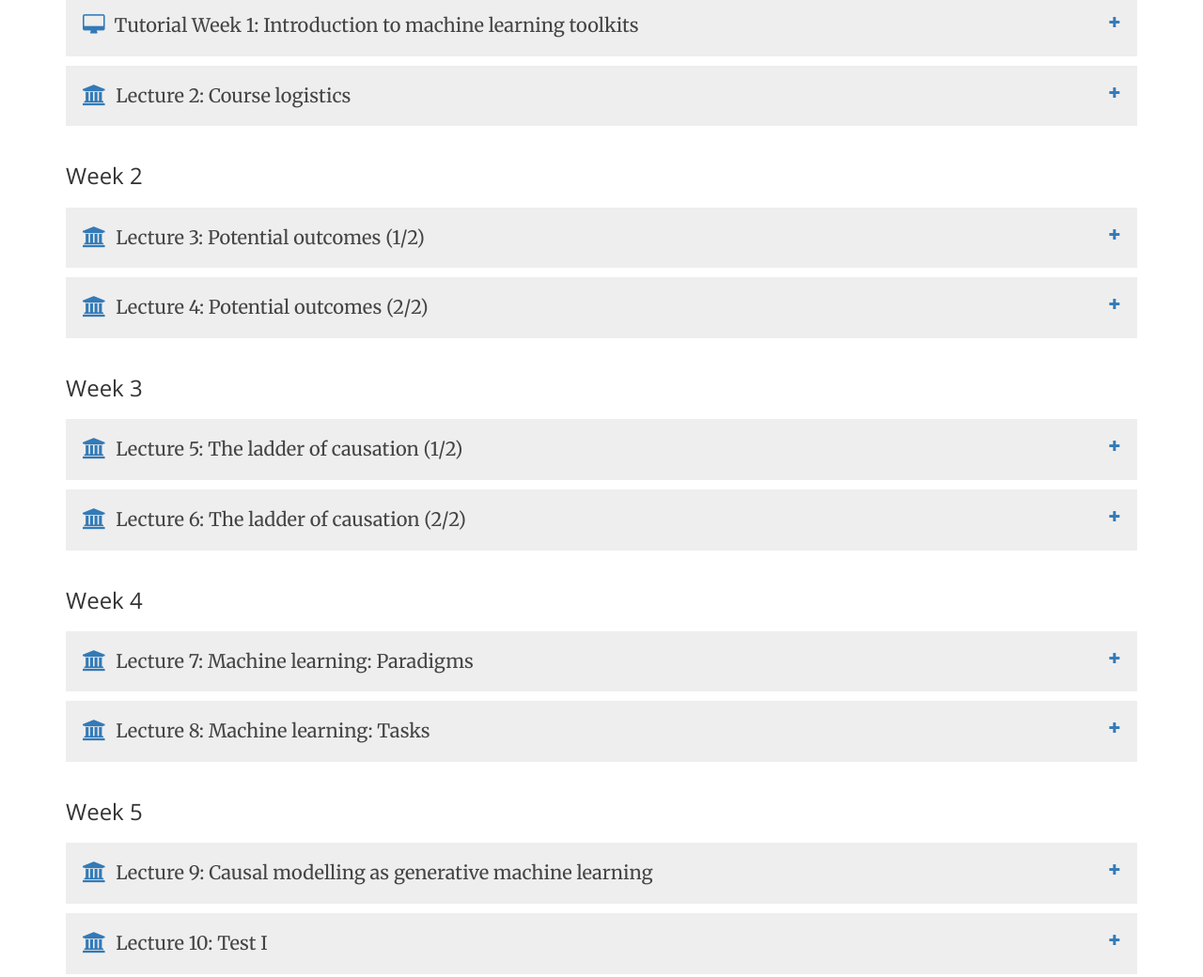
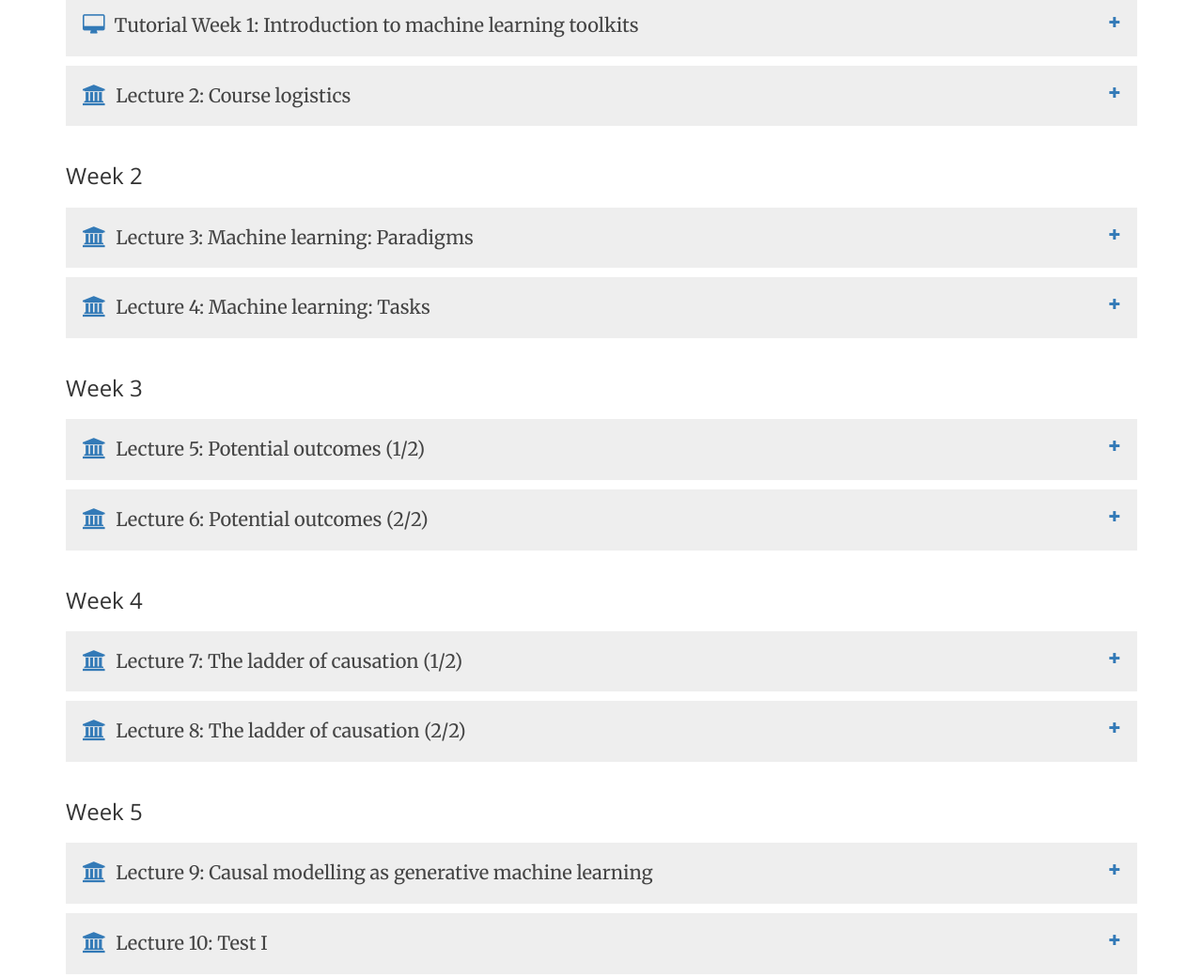
Before and after one commit to mlcausal/mlcausal.github.io, a plain HTML site: page index.html in a window 1280 px wide. Shown: the part 1670-2710 px from the top of the page at 94% size. Drawn offline with nearby package versions, Linux system fonts and the light colour scheme.

Commit message:
Changed index.html

```diff
--- a/index.html
+++ b/index.html
@@ -204,7 +204,7 @@
             <p><h3>Week 2</h3></p>
 
             <div class="lecture-box" style="">
-                <button type="button" class="lecture-collapsible"><span class="fa fa-2x fa-university text-primary"></span><span class="lecture-title">Lecture 3: Potential outcomes (1/2)</span></button>
+                <button type="button" class="lecture-collapsible"><span class="fa fa-2x fa-university text-primary"></span><span class="lecture-title">Lecture 3: Machine learning: Paradigms</span></button>
                 <div class="lecture-content">
                     <div class="padding-div">
                         <p class="text-muted" style="font-size: 12px">August 29, 2022 | 14:55-16.35 | Lecture</p>
@@ -222,7 +222,7 @@
             </div>
 
             <div class="lecture-box" style="margin-bottom: 40px;">
-                <button type="button" class="lecture-collapsible"><span class="fa fa-2x fa-university text-primary"></span><span class="lecture-title">Lecture 4: Potential outcomes (2/2)</span></button>
+                <button type="button" class="lecture-collapsible"><span class="fa fa-2x fa-university text-primary"></span><span class="lecture-title">Lecture 4: Machine learning: Tasks</span></button>
                 <div class="lecture-content">
                     <div class="padding-div">
                         <p class="text-muted" style="font-size: 12px">August 31, 2022 | 14:55-16.35 | Lecture</p>
@@ -242,7 +242,7 @@
             <p><h3>Week 3</h3></p>
 
             <div class="lecture-box" style="">
-                <button type="button" class="lecture-collapsible"><span class="fa fa-2x fa-university text-primary"></span><span class="lecture-title">Lecture 5: The ladder of causation (1/2)</span></button>
+                <button type="button" class="lecture-collapsible"><span class="fa fa-2x fa-university text-primary"></span><span class="lecture-title">Lecture 5: Potential outcomes (1/2)</span></button>
                 <div class="lecture-content">
                     <div class="padding-div">
                         <p class="text-muted" style="font-size: 12px">September 09, 2022 | 14:55-16.35 | Lecture</p>
@@ -260,7 +260,7 @@
             </div>
 
             <div class="lecture-box" style="margin-bottom: 40px;">
-                <button type="button" class="lecture-collapsible"><span class="fa fa-2x fa-university text-primary"></span><span class="lecture-title">Lecture 6: The ladder of causation (2/2)</span></button>
+                <button type="button" class="lecture-collapsible"><span class="fa fa-2x fa-university text-primary"></span><span class="lecture-title">Lecture 6: Potential outcomes (2/2)</span></button>
                 <div class="lecture-content">
                     <div class="padding-div">
                         <p class="text-muted" style="font-size: 12px">September 12, 2022 | 14:55-16.35 | Lecture</p>
@@ -280,7 +280,7 @@
             <p><h3>Week 4</h3></p>
 
             <div class="lecture-box" style="">
-                <button type="button" class="lecture-collapsible"><span class="fa fa-2x fa-university text-primary"></span><span class="lecture-title">Lecture 7: Machine learning: Paradigms</span></button>
+                <button type="button" class="lecture-collapsible"><span class="fa fa-2x fa-university text-primary"></span><span class="lecture-title">Lecture 7: The ladder of causation (1/2)</span></button>
                 <div class="lecture-content">
                     <div class="padding-div">
                         <p class="text-muted" style="font-size: 12px">September 14, 2022 | 14:55-16.35 | Lecture</p>
@@ -298,7 +298,7 @@
             </div>
 
             <div class="lecture-box" style="margin-bottom: 40px;">
-                <button type="button" class="lecture-collapsible"><span class="fa fa-2x fa-university text-primary"></span><span class="lecture-title">Lecture 8: Machine learning: Tasks</span></button>
+                <button type="button" class="lecture-collapsible"><span class="fa fa-2x fa-university text-primary"></span><span class="lecture-title">Lecture 8: The ladder of causation (2/2)</span></button>
                 <div class="lecture-content">
                     <div class="padding-div">
                         <p class="text-muted" style="font-size: 12px">September 19, 2022 | 14:55-16.35 | Lecture</p>
```
Also changed, not shown: 1 other file.
